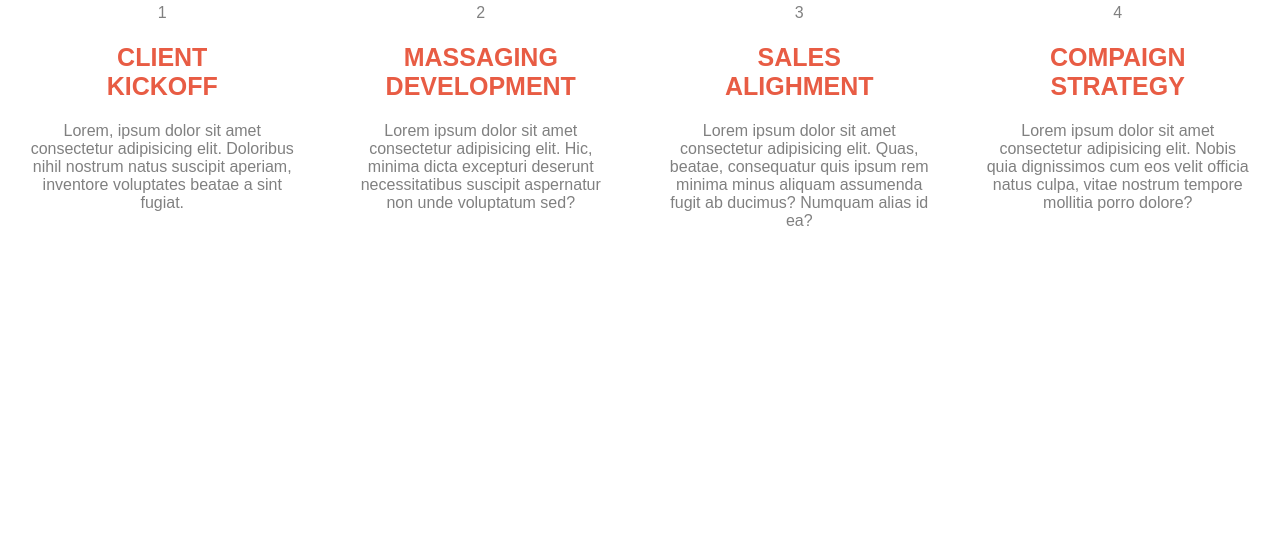
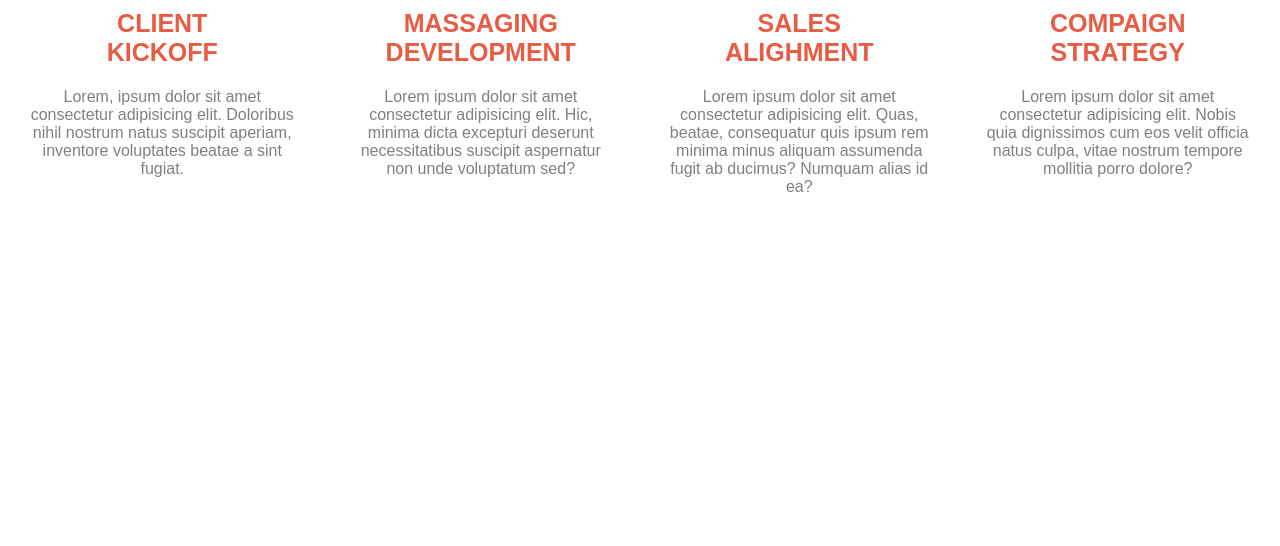
Before and after one commit to Creat2die/0-1-uzduotis1, a website: page index.html in a window 1280 px wide. Shown: the part 254-800 px from the top of the page. Drawn offline with Linux system fonts and the light colour scheme.

Commit message:
submit week 3 test

```diff
--- a/index.html
+++ b/index.html
@@ -11,26 +11,26 @@
     <main>
         <div>
             <img class="myimage first-color" src="./img/cc-apple-pay-brands.svg" alt="Apple">
-            <p class="list">1</p>
+            <!--<p class="list">1</p> -->
             <h2 class="title">Client <br> Kickoff</h2>
             <p>Lorem, ipsum dolor sit amet consectetur adipisicing elit. Doloribus nihil nostrum natus suscipit aperiam, inventore voluptates beatae a sint fugiat.
             </p>
         </div>
         <div>
             <img class="myimage second-color" src="./img/random-solid.svg" alt="Random Solid">
-            <p class="list">2</p>
+            <!--<p class="list">1</p> -->
             <h2 class="title">Massaging <br> Development</h2>
             <p>Lorem ipsum dolor sit amet consectetur adipisicing elit. Hic, minima dicta excepturi deserunt necessitatibus suscipit aspernatur non unde voluptatum sed?</p>
         </div>
         <div>
             <img class="myimage third-color" src="./img/university-solid.svg" alt="University Solid">
-            <p class="list">3</p>
+            <!--<p class="list">1</p> -->
             <h2 class="title">Sales <br> Alighment</h2>
             <p>Lorem ipsum dolor sit amet consectetur adipisicing elit. Quas, beatae, consequatur quis ipsum rem minima minus aliquam assumenda fugit ab ducimus? Numquam alias id ea?</p>
         </div>
         <div>
             <img class="myimage fourt-color" src="./img/users-solid.svg" alt="Users Solid">
-            <p class="list">4</p>
+            <!--<p class="list">1</p> -->
             <h2 class="title"> Compaign <br> Strategy</h2>
             <p>Lorem ipsum dolor sit amet consectetur adipisicing elit. Nobis quia dignissimos cum eos velit officia natus culpa, vitae nostrum tempore mollitia porro dolore?</p>
         </div>
```
